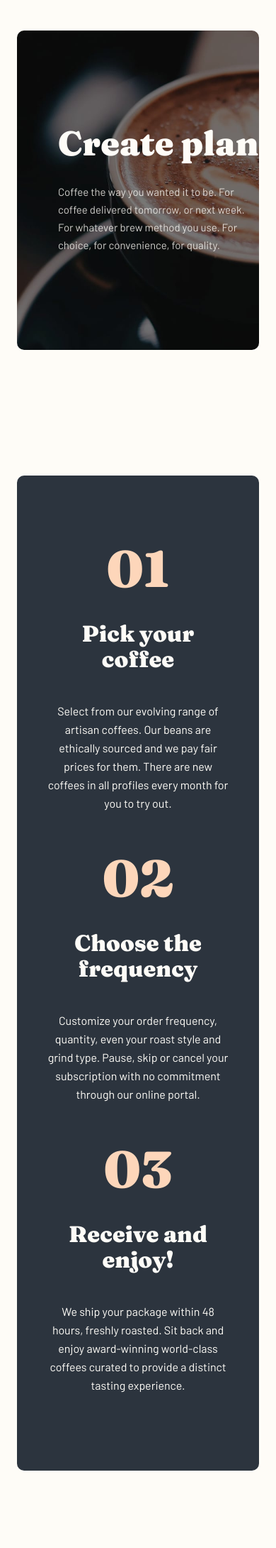
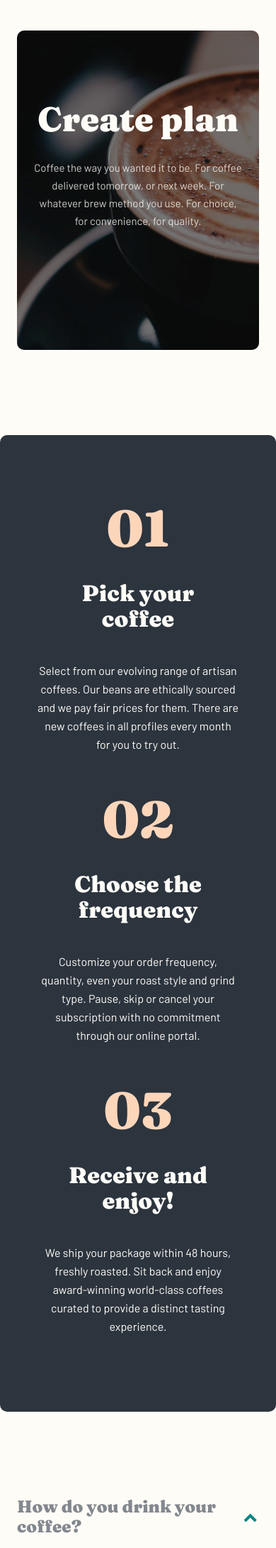
Before and after one commit to VillageR88/flask-coffeeroasters-subscription-site, a Flask app: page /create-your-plan in a window 390 px wide. Shown: the part 59-2240 px from the top of the page at 71% size. Run offline with Flask 3, Linux system fonts and the light colour scheme.

Commit message:
(checkpoint) mobile layout
Signed-off-by: VillageR88 <villager88pl@gmail.com>

```diff
--- a/app/static/css/about-us.css
+++ b/app/static/css/about-us.css
@@ -247,8 +247,13 @@ body:has(main.about-us) > footer {
   }
 
   main.about-us > div:nth-of-type(2) {
+    margin-top: 120px;
+  }
+
+  main.about-us > div:nth-of-type(2) {
     flex-direction: column;
     height: fit-content;
+    max-width: 327px;
   }
 
   main.about-us > div:nth-of-type(2) > picture > img {
@@ -263,7 +268,7 @@ body:has(main.about-us) > footer {
   }
 
   main.about-us > div:nth-of-type(3) {
-    margin-top: 230px;
+    margin-top: 198px;
 
     padding-inline: 24px;
   }
@@ -285,6 +290,7 @@ body:has(main.about-us) > footer {
 
   main.about-us > div:nth-of-type(4) {
     align-items: center;
+    margin-top: 120px;
   }
 
   main.about-us > div:nth-of-type(4) > ul {
--- a/app/static/css/create-your-plan.css
+++ b/app/static/css/create-your-plan.css
@@ -316,8 +316,8 @@ main.create-your-plan
   appearance: none;
   background-image: url("../images/plan/desktop/icon-arrow.svg");
   background-repeat: no-repeat;
-  width: 19px;
-  height: 13px;
+  min-width: 19px;
+  min-height: 13px;
   transition: transform 0.3s;
 }
 
@@ -706,11 +706,24 @@ body:has(main.create-your-plan) > footer {
 
 @media screen and (max-width: 768px) {
   main.create-your-plan > form > div > div > ul:nth-of-type(1) > li > ul {
-    grid-template-columns: repeat(1, 1fr) !important;
+    grid-template-columns: repeat(1, 1fr);
+  }
+
+  main.create-your-plan > div:nth-of-type(1) > section {
+    padding-inline: 24px;
+    padding-top: 101px;
+    margin: 0;
+    text-align: center;
+    height: fit-content;
   }
 
   main.create-your-plan > div:nth-of-type(2) {
     align-items: center;
+    width: calc(100% + 48px);
+    margin-top: 120px;
+  }
+  main.create-your-plan > form > div {
+    margin-top: 120px;
   }
 
   main.create-your-plan
@@ -755,4 +768,8 @@ body:has(main.create-your-plan) > footer {
     padding-block: 32px;
     padding-inline: 24px;
   }
+
+  body:has(main.create-your-plan) > footer {
+    margin-top: 120px;
+  }
 }
```
